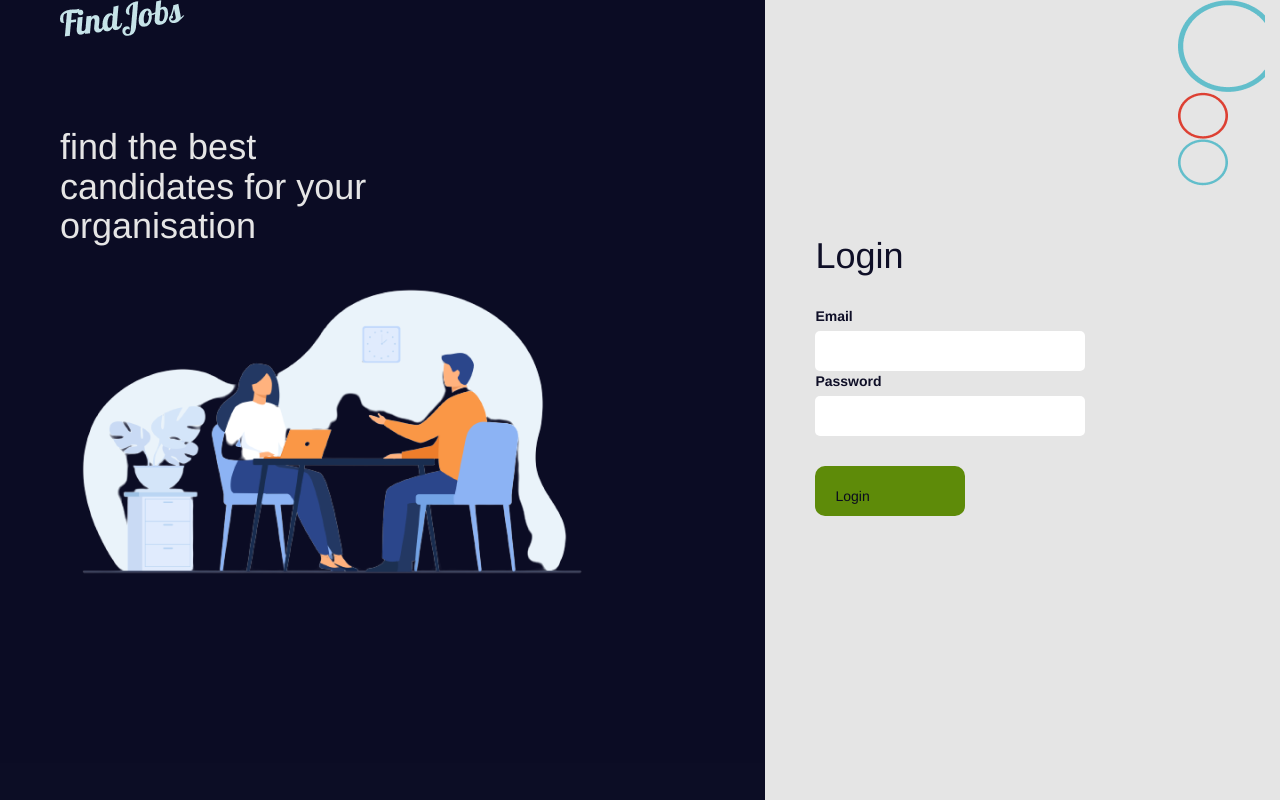
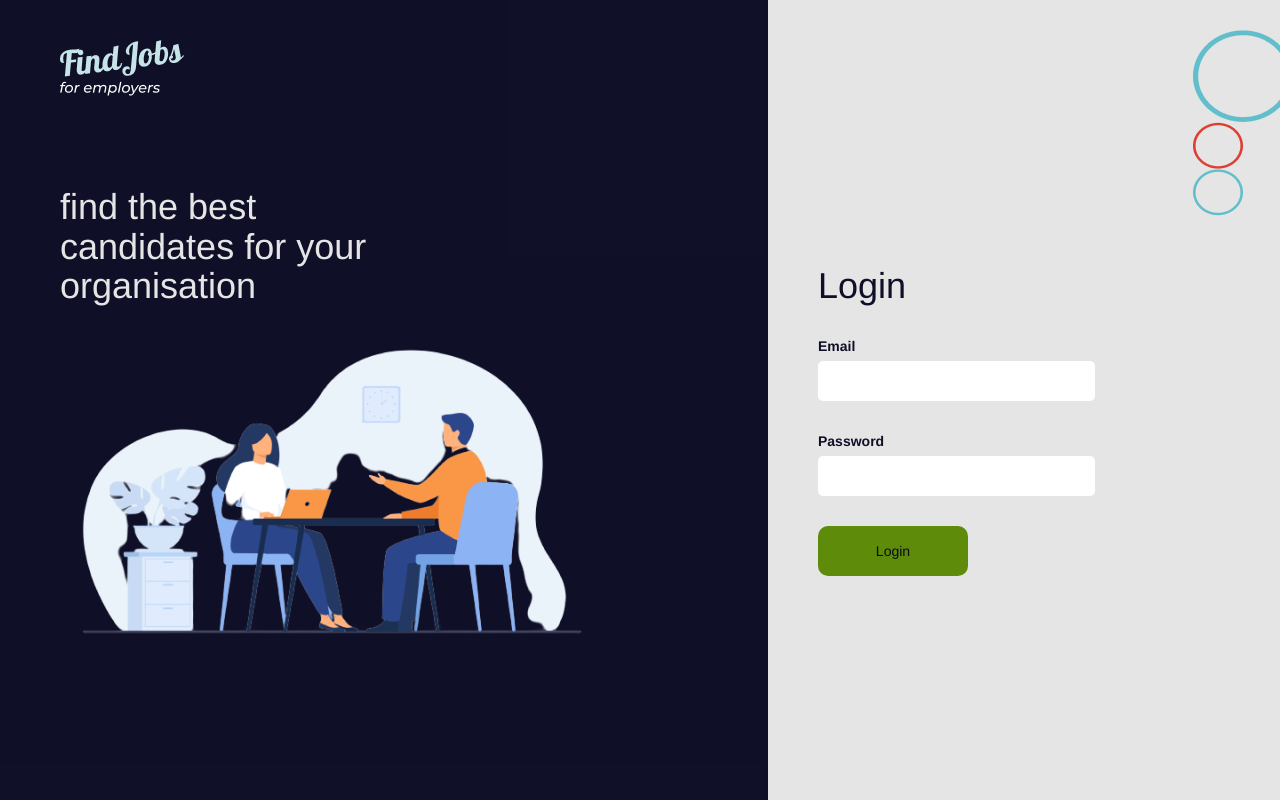
Before and after one commit to chiomaT/Decagon-week8-task, a React (Create React App) app in the folder job-app/: page / in a window 1280 px wide. Built offline with nearby package versions, Linux system fonts and the light colour scheme.

Commit message:
changes accepted

```diff
--- a/job-app/src/Components/login-folder/CompanyLogin.js
+++ b/job-app/src/Components/login-folder/CompanyLogin.js
@@ -4,19 +4,24 @@ import Pictwo from "../../Images/interviewlogo.png";
 import Picthree from "../../Images/Ellipse 2.png";
 import Picfour from "../../Images/Ellipse 3.png";
 import Picfive from "../../Images/Ellipse 4.png";
-import "./login.css"
+import Picsix from "../../Images/for employers.png";
+import "./login.css";
+
 const CompanyLoginPage = () => {
   return (
-
-    <div className="container-fluid" id="whole-login-page">
-        <div className="row">
+    <div className="whole-login-page">
       <div className="log-in-container">
-        <div className ="col-md-7" id="interview-section">
+        <div className="interview-section">
           <div className="company-logo">
-          <img src={Pic}/>
+            <div id="find-jobs">
+              <img src={Pic} />
             </div>
-
-        <div className="log-in-title">
+            <div id="for-employers">
+              <img src={Picsix} />
+            </div>
+          </div>
+          {/*company-logo  */}
+          <div className="interview-title">
             <h1>
               find the best
               <br />
@@ -25,45 +30,57 @@ const CompanyLoginPage = () => {
               organisation
             </h1>
           </div>
+          {/*interview title  */}
           <div className="interviewlogo">
-          <img src={Pictwo}/>
+            <img src={Pictwo} />
+          </div>
+        </div>{" "}
+        {/* unknown */}
+        <div className="login">
+          <div class="circleflex">
+            <div class="none"></div>
+            <div className="circle-img">
+              <div className="blue-circle">
+                {" "}
+                <img src={Picthree} />
+              </div>
+              <div className="red-circle">
+                <img src={Picfour} />
+              </div>
+              <div className="pink-circle">
+                <img src={Picfive} />
               </div>
             </div>
-
-        <div className ="col-md-5" id="login">
-            <div class = "circleflex">
-                <div class ="none"></div>
-            <div className = "circle-img">
-            <div className ="blue-circle"> <img src={Picthree}/></div>
-           <div className = "red-circle"><img src={Picfour}/></div>
-           <div className = "pink-circle"><img src={Picfive}/></div>
+            {/*circle-img  */}
+          </div>{" "}
+          {/*circle-flex */}
+          <h1 className="login-title">Login</h1>
+          <div id="email-section">
+            <div id="e">
+              <label for="email">Email</label>
+            </div>
+            <div id="e-input">
+              <input className="Email" id="user-mail" type="text" />
             </div>
           </div>
-           <h1 className = "login-title">Login</h1>
-        <div id ="email-section">
-            <div id = "e">
-            <label  for="email">Email</label>
+          {/*email-section  */}
+          <div id="password-section">
+            <div id="p">
+              <label for password="password">
+                Password
+              </label>
             </div>
-            <div id = "e-input">
-            <input className="Email" id= "user-mail" type="text"/>
+            <div id="p-input">
+              <input className="Password" type="text" />
             </div>
           </div>
-    <div id = "password-section">
-    <div id ="p">
-    <label for password = "password">Password</label>
+          {/*password-section  */}
+          <div className="login-btn">Login</div>
         </div>
-        <div id = "p-input">
-        <input className ="Password" type="text"/>
+        {/*login  */}
+      </div>{" "}
+      {/*log-in-container  */}
     </div>
-    </div>
-        <div className= "login-btn">Login</div>
-        </div>{/*login  */}
-        </div> {/*log-in-container  */}
-        </div>
-      </div>
-
-
-
   );
 };
 
--- a/job-app/src/Components/login-folder/login.css
+++ b/job-app/src/Components/login-folder/login.css
@@ -1,15 +1,17 @@
 /*login page styling*/
-#whole-login-page {
+.interview-section {
     background-color: #06061ff5;
     padding-left: 60px;
     height: 100vh;
   }
 
+  /* company log styling */
+  .company-logo{
+      padding-top:40px;
+  }
+
   /* log in interview section styling */
-  .interview-section {
-    height: 100vh;
-  }
-  .log-in-title {
+ .interview-title {
     color: #e5e5e5;
     margin-top: 90px;
   }
@@ -19,11 +21,12 @@
   }
 
   /* login form styling */
-  #login {
+  .login {
     color: #06061ff5;
     background-color: #e5e5e5;
     height: 100vh;
     padding-left: 50px;
+    width:100%;
   }
 
   /* button styling */
@@ -32,13 +35,16 @@
     width: 150px;
     background-color: #5e8b09;
     border-radius: 10px;
-    padding: 20px;
+    padding: 15px;
     margin-top: 30px;
     cursor: pointer;
+    text-align: center;
+    vertical-align: middle;
   }
   .login-btn:hover{
       background-color: #06061ff5;
       color: #e5e5e5;
+      transition: 1s;
   }
   /* log in form styling */
   input[type="text"] {
@@ -50,7 +56,7 @@
     font-size: 16px;
   }
 
-  .email {
+.email {
     font-size: 10px;
   }
   .circleflex {
@@ -60,4 +66,25 @@
   .circle-img {
     display: flex;
     flex-direction: column;
+    margin-top: 30px;
   }
+
+  #password-section{
+     margin-top:30px;
+  }
+ /* media queries */
+ @media only screen and (max-width:320px) {
+    .log-in-container {
+       display:grid;
+       grid-template-rows: repeat(2, 1fr);
+
+    }
+ }
+
+ @media only screen and (min-width:920px) {
+   .log-in-container {
+       display:grid;
+       grid-template-columns: 60% 40%;
+   }
+
+ }
--- a/job-app/src/index.css
+++ b/job-app/src/index.css
@@ -1,121 +0,0 @@
-* {
-  margin: 0;
-  padding: 0;
-  box-sizing: border-box;
-}
-
-body {
-  background: #a0aeb9;
-}
-
-.container {
-  margin-top: 5rem;
-  width: 1000px;
-  height: 700px;
-  left: 0px;
-  top: 0px;
-  background: #f9fbfd;
-  border-radius: 10px;
-  display: flex;
-  margin: auto;
-}
-
-.container .form-actions {
-  display: flex;
-}
-
-.form-header {
-  width: 870px;
-  height: 22px;
-  left: 0px;
-  top: 0px;
-  font-family: "Gilroy ☞";
-  font-size: 16px;
-  line-height: 35px;
-  letter-spacing: 0.12em;
-  color: #0f4a7b;
-  text-align: start;
-  margin-bottom: 4rem;
-}
-
-.container .form-actions {
-  margin-left: 870px;
-}
-
-.container .form-actions:hover {
-  color: red;
-  cursor: pointer;
-}
-
-.Application-Form .form-head {
-  display: flex;
-  justify-content: flex-start;
-}
-
-.Application-Form {
-  width: 870px;
-  margin: auto;
-}
-
-.Application-Form label {
-  width: 108px;
-  height: 22px;
-  left: 0px;
-  top: 0px;
-  font-family: "Gilroy ☞";
-  font-size: 18px;
-  line-height: 21px;
-  letter-spacing: 0.12em;
-  color: #0f4a7b;
-  text-align: start;
-}
-
-.Application-Form input {
-  width: 100%;
-  height: 50px;
-  left: 0px;
-  top: 34px;
-  background: #ffffff;
-  border: 0.5px solid #0f4a7b;
-  box-sizing: border-box;
-  border-radius: 10px;
-  /* Inside auto layout */
-  flex: none;
-  order: 1;
-  flex-grow: 0;
-  margin: 12px 0px;
-}
-
-input[type="text"] {
-  font-size: 80px;
-}
-
-.Application-Form .Application-btn {
-  font-size: 18px !important;
-  background: #0f4a7b;
-  padding: 16px;
-  color: #ffffff;
-}
-
-@media screen and (max-width: 768px) {
-  .container {
-    margin-top: 3rem;
-    width: 400px;
-    height: 700px;
-  }
-
-  .Application-Form {
-    width: 350px;
-    margin: auto;
-  }
-
-  .form-header {
-    width: 250px;
-    height: 22px;
-    padding-bottom: 4rem;
-  }
-
-  .container .form-actions {
-    margin-left: 350px;
-  }
-}
```
Also changed, not shown: job-app/src/Images/for employers.png (added). Lines whose indentation alone changed are shown as unchanged.
